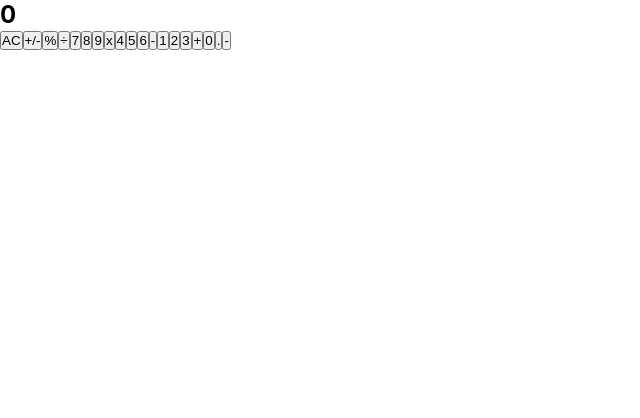
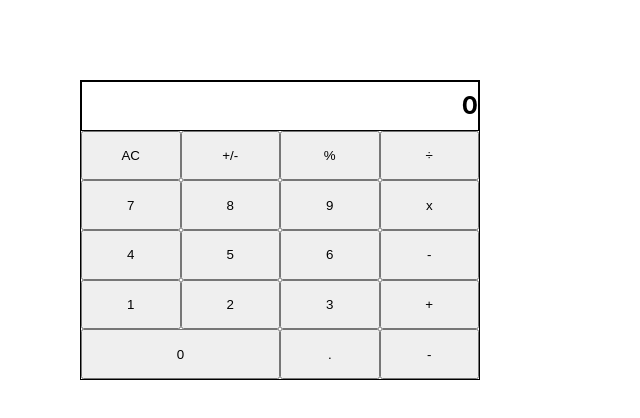
Before and after one commit to badger-99/math-magicians, a React (Create React App) app: page / in a window 1280 px wide. Shown: the top 418 px of the page, without its empty margins (0-640 px from the left). Built offline with nearby package versions, Linux system fonts and the light colour scheme.

Commit message:
Add calculator initial styling

```diff
--- a/src/App.css
+++ b/src/App.css
@@ -1,39 +1,27 @@
-.App {
-  text-align: center;
+.border{
+  border:1px solid black;
 }
 
-.App-logo {
-  height: 40vmin;
-  pointer-events: none;
+#grid{
+  display: grid;
+  grid-template-columns: 1fr 1fr 1fr 1fr;
+  grid-template-rows: 1fr 1fr 1fr 1fr 1fr 1fr;
+  width: 400px;
+  height: 300px;
+  margin: 5rem 0 0 5rem;
 }
 
-@media (prefers-reduced-motion: no-preference) {
-  .App-logo {
-    animation: App-logo-spin infinite 20s linear;
-  }
+#display{
+  grid-column: 1 / span 4;
+  display:flex;
+  flex-direction: row;
+  justify-content: flex-end;
 }
 
-.App-header {
-  background-color: #282c34;
-  min-height: 100vh;
-  display: flex;
-  flex-direction: column;
-  align-items: center;
-  justify-content: center;
-  font-size: calc(10px + 2vmin);
-  color: white;
+#display >  h2{
+  margin: auto 0;
 }
 
-.App-link {
-  color: #61dafb;
+#id16{
+  grid-column: 1 / span 2;
 }
-
-@keyframes App-logo-spin {
-  from {
-    transform: rotate(0deg);
-  }
-
-  to {
-    transform: rotate(360deg);
-  }
-}
```
